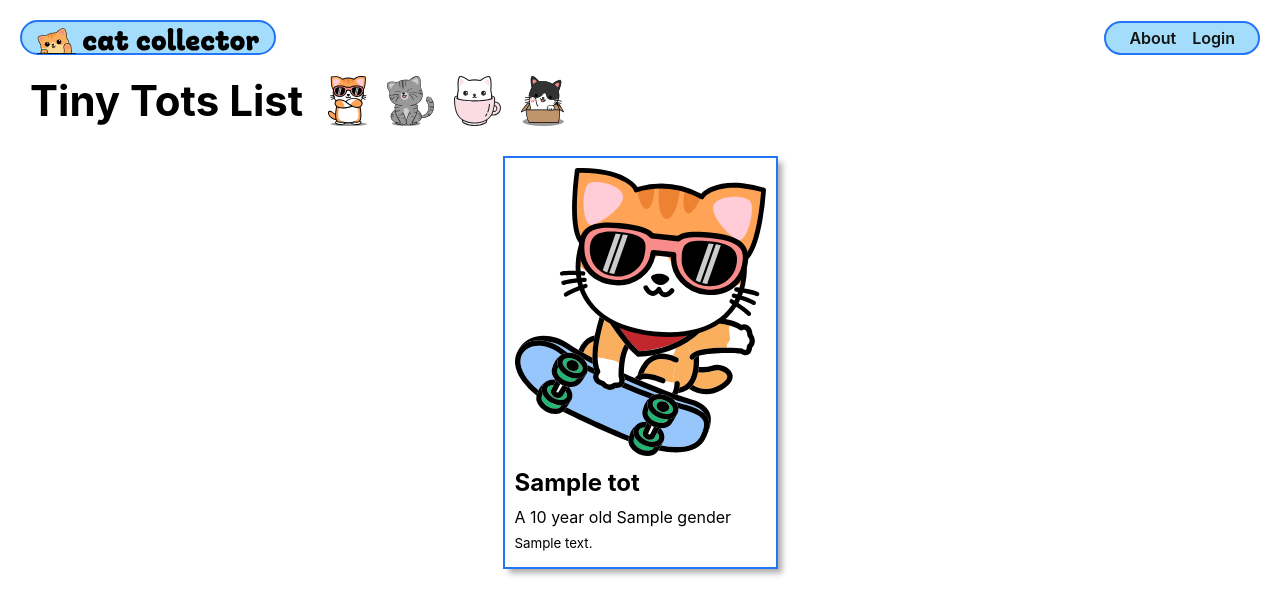
After one commit to BriannaRocha/finch-collector, a Django app: template main_app/templates/tots/index.html in a window 1280 px wide. The commit adds this page. Shown: the top 615 px of the page. Run offline with Django 4.2, Linux system fonts and the light colour scheme; the template is opened without the code that fills it: most values are stand-ins (such as "Sample title", 1, 10 or a date in 2020).

Commit message:
stub up tots/index.html

```diff
--- /dev/null
+++ b/main_app/static/css/tots/tot-index.css
@@ -0,0 +1,38 @@
+.card-container {
+  padding: 0 30px;
+  display: flex;
+  justify-content: center;
+  flex-wrap: wrap;
+}
+
+.card {
+  width: 275px;
+  margin: 10px;
+  border: var(--borders);
+  box-shadow: var(--card-box-shadow);
+}
+
+.card-content {
+  padding: 10px;
+  width: 100%;
+}
+
+.usr-img {
+  width: 100%;
+  border-radius: var(--card-border-radius);
+}
+
+.card > a {
+  text-decoration: none;
+  color: var(--text-color);
+}
+
+.card h2 {
+  margin: 10px 0;
+  font-size: var(--font-xl);
+}
+
+.card p {
+  margin: 5px 0;
+  font-size: var(--font-reg);
+}
--- a/main_app/templates/base.html
+++ b/main_app/templates/base.html
@@ -28,10 +28,10 @@
     <nav>
       <ul>
         {% if user.is_authenticated %}
-          {% comment %} <li><a href="{% url 'tiny-tot-index' %}">All Tiny Tots</a></li>
+          <li><a href="{% url 'tot-index' %}">All Tiny Tots</a></li>
           <li><a href="{% url 'toy-index' %}">All Toys</a></li>
-          <li><a href="{% url 'tiny-tot-create' %}">Add a Tiny Tot</a></li>
-          <li><a href="{% url 'toy-create' %}">Add a Toy</a></li> {% endcomment %}
+          <li><a href="{% url 'tot-create' %}">Add a Tiny Tot</a></li>
+          <li><a href="{% url 'toy-create' %}">Add a Toy</a></li>
           <li><a href="{% url 'about' %}">About</a></li>
           <li><a href="{% url 'logout' %}">Log out</a></li>
         {% else %}
--- /dev/null
+++ b/main_app/templates/tots/index.html
@@ -0,0 +1,44 @@
+{% extends 'base.html' %}
+{% load static %}
+
+{% block head %}
+<link
+  rel="stylesheet"
+  type="text/css"
+  href="{% static 'css/tots/tot-index.css' %}"
+/>
+{% endblock %}
+
+{% block content %}
+
+<section class="page-header">
+  <h1>Tiny Tots List</h1>
+  <img src="{% static 'images/cool-cat.svg' %}" alt="A cool cat" />
+  <img src="{% static 'images/happy-cat.svg' %}" alt="A happy cat" />
+  <img src="{% static 'images/teacup-cat.svg' %}" alt="A cat in a teacup" />
+  <img src="{% static 'images/cat-in-box.svg' %}" alt="A cat in a box" />
+</section>
+
+<section class="card-container">
+  {% for tot in tots %}
+    <div class="card">
+      <div class="card-content">
+        <div class="card-img-container">
+          <img
+            src="{% static 'images/sk8r-boi-cat.svg' %}"
+            alt="A skater boy cat"
+          >
+        </div>
+        <h2 class="card-title">{{ tot.name }}</h2>
+        {% if tot.age > 1 %}
+          <p>A {{ tot.age }} year old {{ tot.gender }}</p>
+        {% else %}
+          <p>An infant {{ tot.gender }} .</p>
+        {% endif %}
+        <p><small>{{ tot.description }}</small></p>
+      </div>
+    </div>
+  {% endfor %}
+</section>
+
+{% endblock %}
--- a/main_app/urls.py
+++ b/main_app/urls.py
@@ -4,4 +4,5 @@ from . import views
 urlpatterns = [
   path('', views.home, name='home'),
   path('about/', views.about, name='about'),
+  path('tots/', views.tot_index, name='tot-index')
 ]
--- a/main_app/views.py
+++ b/main_app/views.py
@@ -6,3 +6,7 @@ def home(request):
 
 def about(request):
   return render(request, 'about.html')
+
+def tot_index(request):
+  tots= Tot.objects.filter(user=request.user)
+  return render(request, 'tots/index.html', { 'tots': tots })
```
